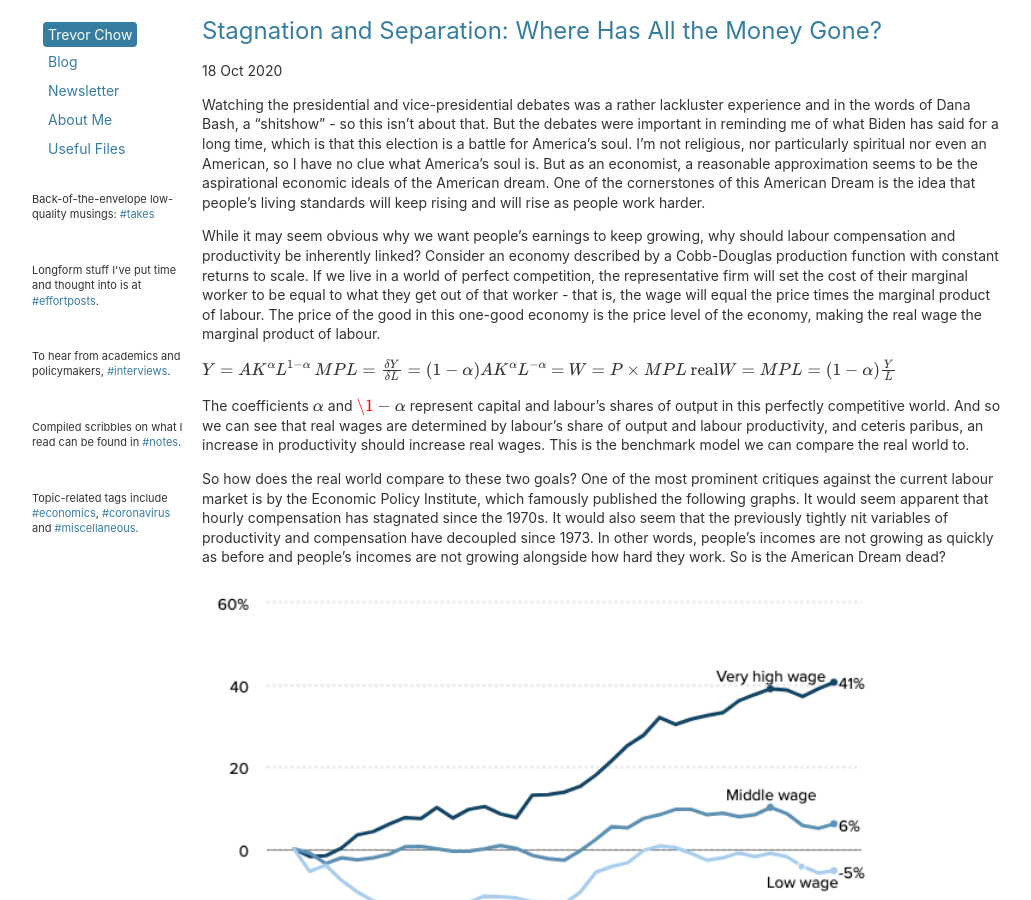
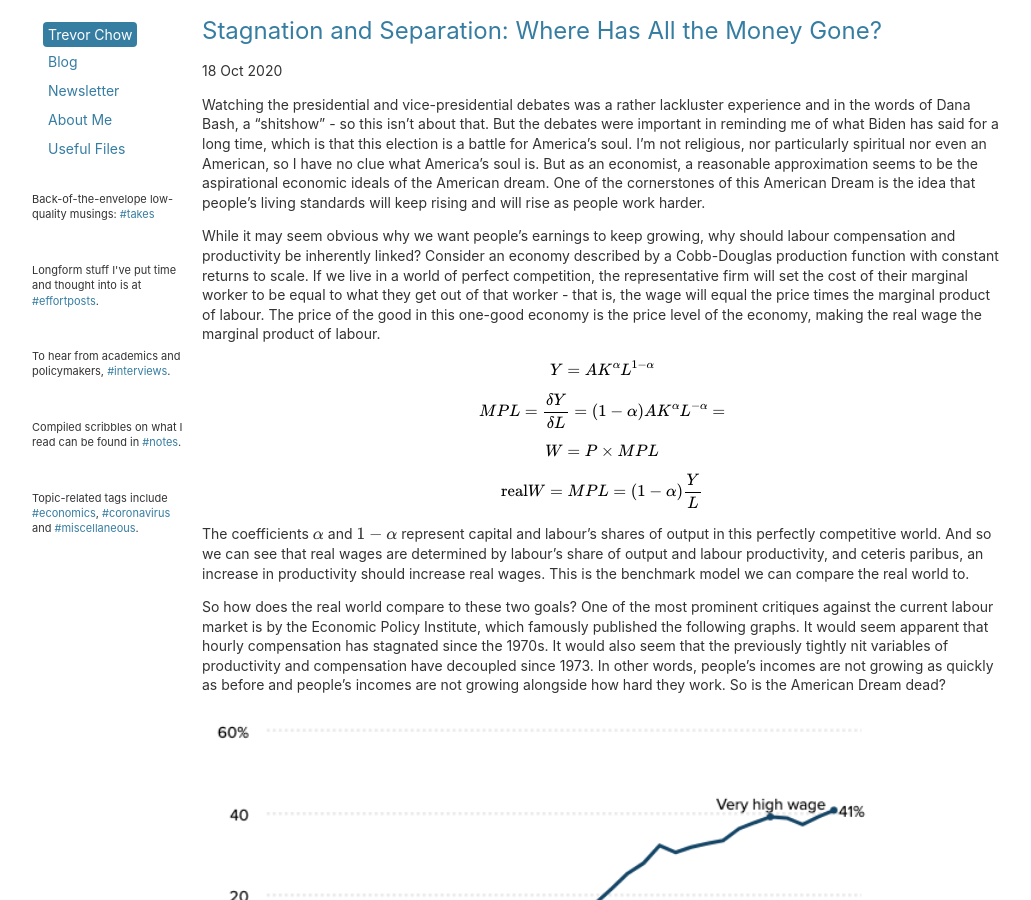
Before and after one commit to tmychow/tmychow.github.io, a Jekyll site: the page built from _posts/2020-10-18-stagnation-and-separation.md, in a window 1280 px wide and 900 px high. Shown: the whole window, without its empty margins (28-1059 px from the left). Built offline with Jekyll 4.4.1, drawn with Linux system fonts in a browser that asks for light colours; formulas are drawn with MathJax 3.

Commit message:
Update 2020-10-18-stagnation-and-separation.md

```diff
--- a/_posts/2020-10-18-stagnation-and-separation.md
+++ b/_posts/2020-10-18-stagnation-and-separation.md
@@ -10,11 +10,14 @@ Watching the presidential and vice-presidential debates was a rather lackluster
 While it may seem obvious why we want people's earnings to keep growing, why should labour compensation and productivity be inherently linked? Consider an economy described by a Cobb-Douglas production function with constant returns to scale. If we live in a world of perfect competition, the representative firm will set the cost of their marginal worker to be equal to what they get out of that worker - that is, the wage will equal the price times the marginal product of labour. The price of the good in this one-good economy is the price level of the economy, making the real wage the marginal product of labour.
 
 $$Y=A K^\alpha L^{1-\alpha}$$
+
 $$MPL=\frac{\delta Y}{\delta L}=(1-\alpha) A K^{\alpha} L^{-\alpha}=$$
+
 $$W = P \times MPL$$
+
 $$ \text{real} W = MPL = (1-\alpha) \frac{Y}{L} $$
 
-The coefficients $\alpha$ and $\1-\alpha$ represent capital and labour's shares of output in this perfectly competitive world. And so we can see that real wages are determined by labour's share of output and labour productivity, and ceteris paribus, an increase in productivity should increase real wages. This is the benchmark model we can compare the real world to.
+The coefficients $\alpha$ and $1-\alpha$ represent capital and labour's shares of output in this perfectly competitive world. And so we can see that real wages are determined by labour's share of output and labour productivity, and ceteris paribus, an increase in productivity should increase real wages. This is the benchmark model we can compare the real world to.
 
 So how does the real world compare to these two goals? One of the most prominent critiques against the current labour market is by the Economic Policy Institute, which famously published the following graphs. It would seem apparent that hourly compensation has stagnated since the 1970s. It would also seem that the previously tightly nit variables of productivity and compensation have decoupled since 1973. In other words, people's incomes are not growing as quickly as before and people's incomes are not growing alongside how hard they work. So is the American Dream dead?
 
```
